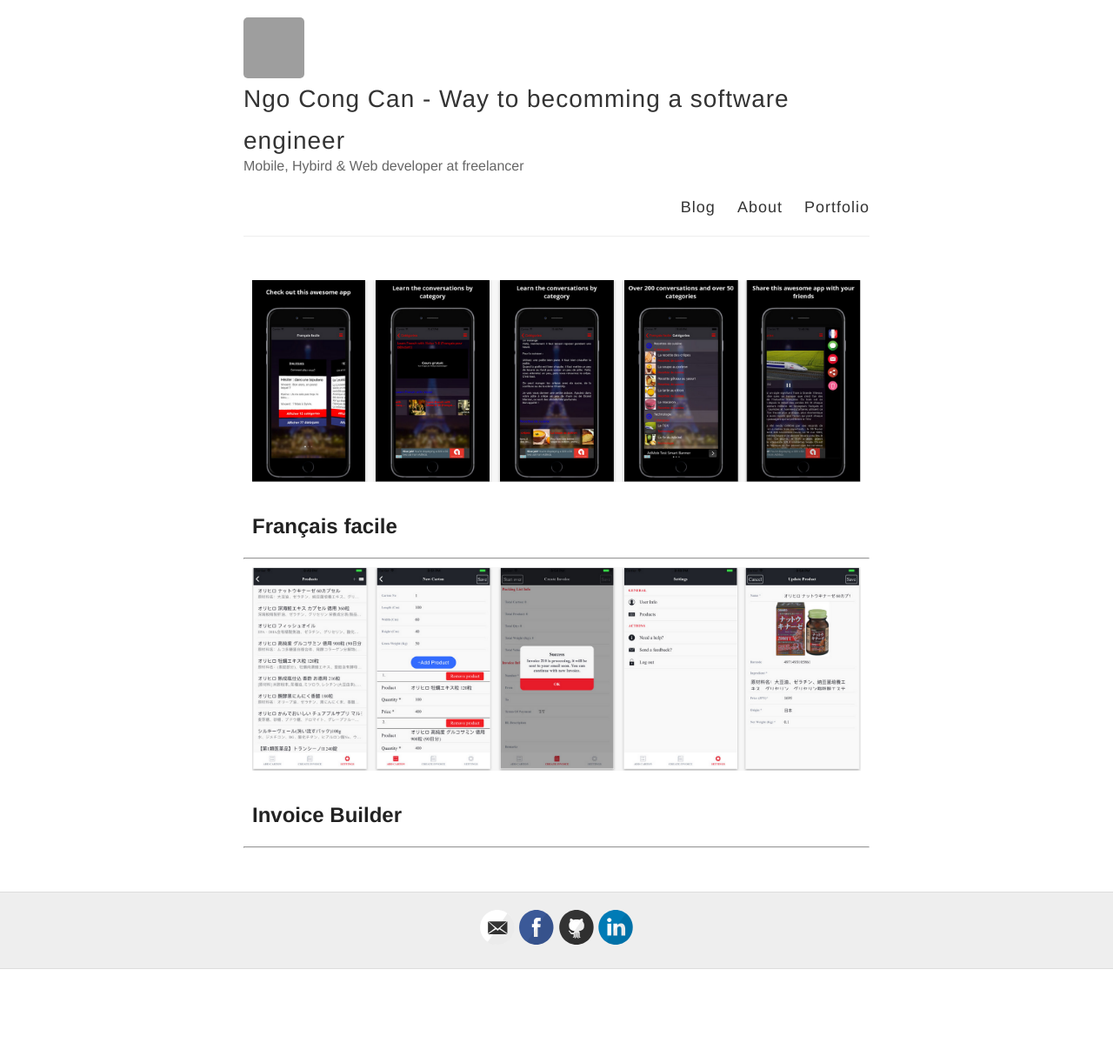
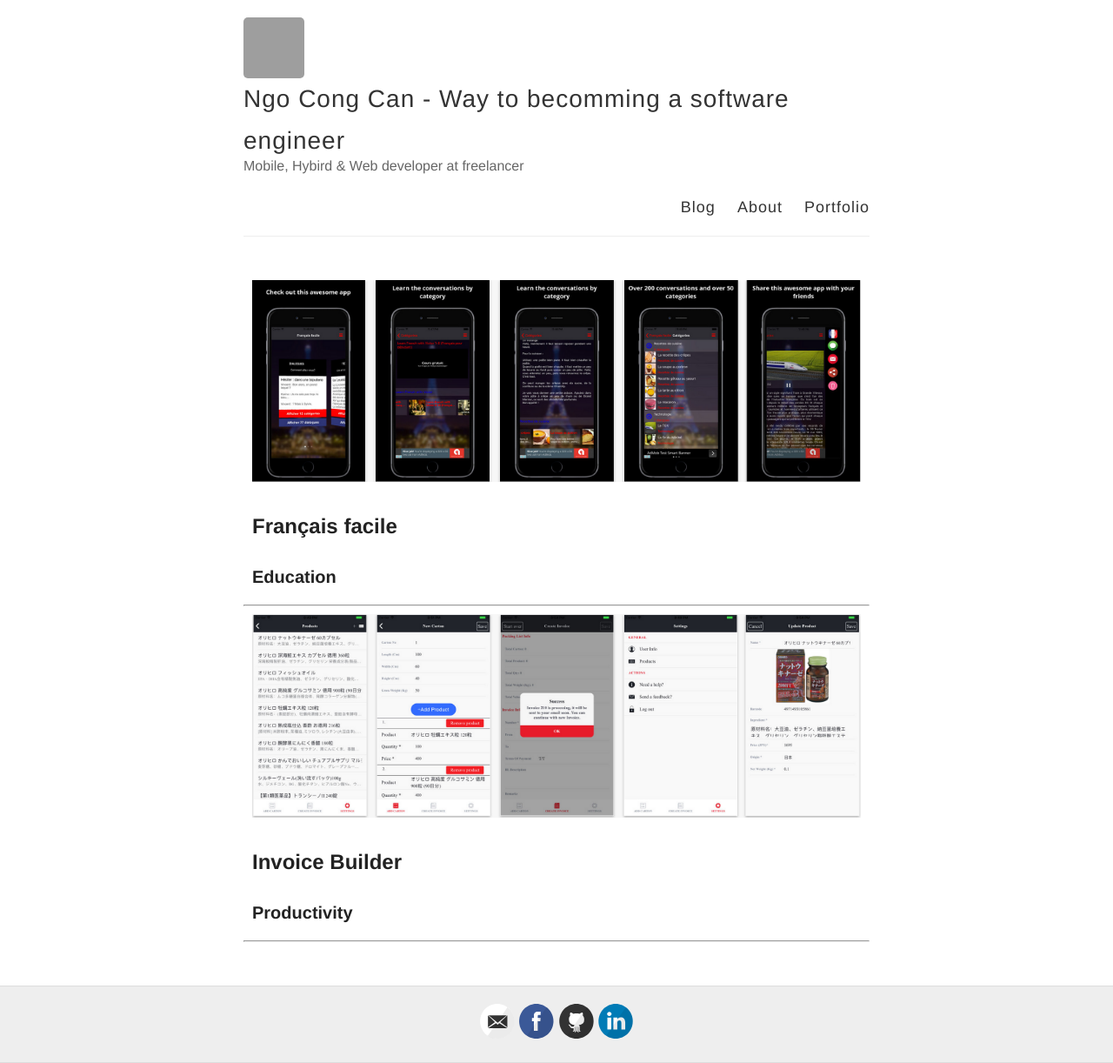
Before and after one commit to ngocongcan/ngocongcan.github.io, a Jekyll site: the page built from projects.md, in a window 1280 px wide. Shown: the whole page at 87% size. Built offline with Jekyll 4.4.1, drawn with Linux system fonts in a browser that asks for light colours; before the commit the page ends 1114 px from its top, so only the background shows below that; grey boxes are pictures that could not be loaded.

Commit message:
Small fix

```diff
--- a/_config.yml
+++ b/_config.yml
@@ -56,6 +56,8 @@ url: ngocongcan.github.io
 # and NOT your User repository (http://yourusername.github.io)
 # then add in the baseurl here, like this: "/repository-name"
 baseurl: ""
+image_path: "images"
+project_image_path: "images/projects"
 
 #
 # !! You don't need to change any of the configuration flags below !!
--- a/_layouts/project.html
+++ b/_layouts/project.html
@@ -3,7 +3,7 @@ layout: main
 ---
 <main class="project">
 	<section id="contact-content">
-		<img id="project-image" src="{{ site.baseurl }}/{{ site.image_path }}/{{ page.image }}">
+		<img id="project-image" src="{{ site.baseurl }}/{{ site.project_image_path }}/{{ page.image }}">
 		<h1 id="project-title">{{ page.title }}</h1>
 		<h2 id="project-date">{{ page.date }}</h2>
 
--- a/_layouts/projects.html
+++ b/_layouts/projects.html
@@ -14,11 +14,12 @@ title: Portfolio
 						<span class="link-spanner"></span>
 						<div class="image-container">
 							<div class="image-vertical-align-box" >
-								<img class="inner" src="{{ site.baseurl }}/{{ site.image_path }}/{{ project.image }}">
+								<img class="inner" src="{{ site.baseurl }}/{{ site.project_image_path }}/{{ project.image }}">
 							</div>
 						</div>
 						<div class="inner-text">
 							<h2>{{ project.title }}</h2>
+							<h3>{{ project.type }}</h3>
 						</div>
 					</a>
 				</div>
--- a/_projects/001.invoice_builder.md
+++ b/_projects/001.invoice_builder.md
@@ -1,8 +1,9 @@
 ---
 layout: project
 title: Invoice Builder
+type: Productivity
 date: September 29, 2017
-image: /images/projects/invoice-builder/cover.png
+image: invoice-builder/cover.png
 ---
 By, Can Ngo (ngocongcan@gmail.com)
 Master of Information Technology, Aix-Marseille University
```
Also changed, not shown: _projects/002.francais-facile.md (+1 -1 lines).
